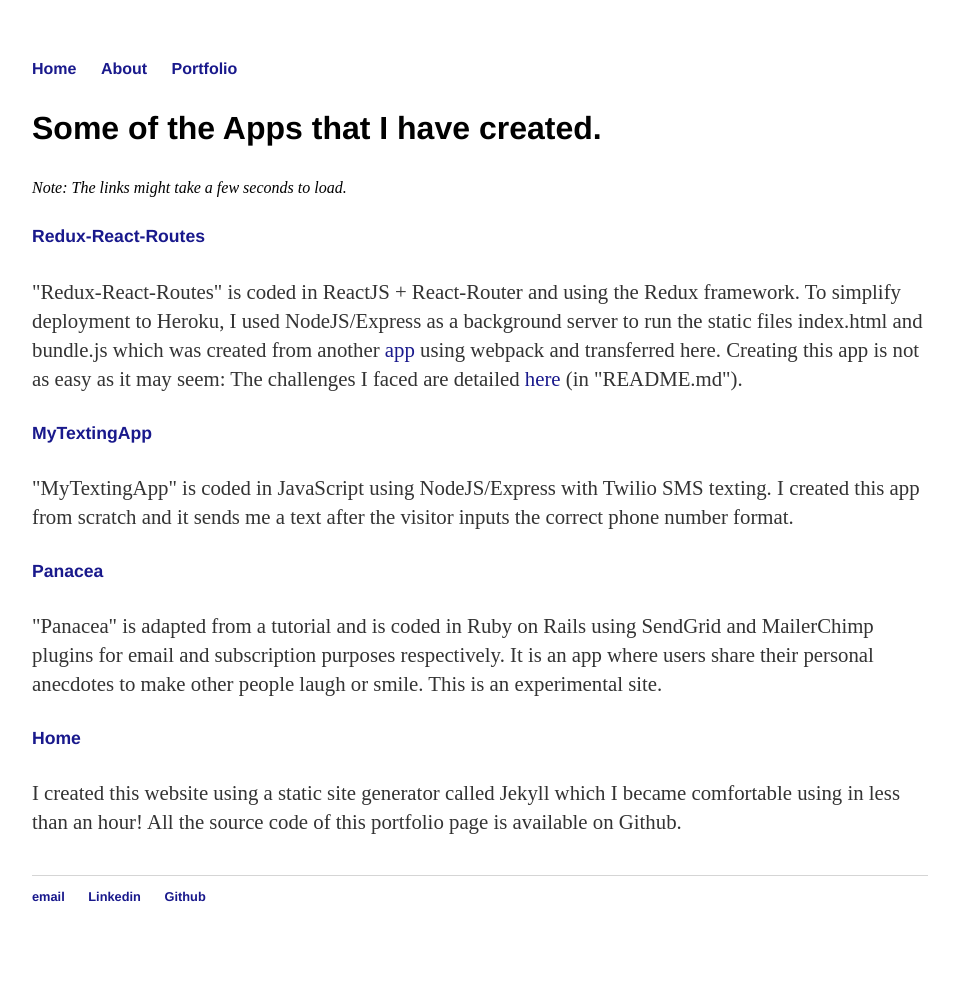
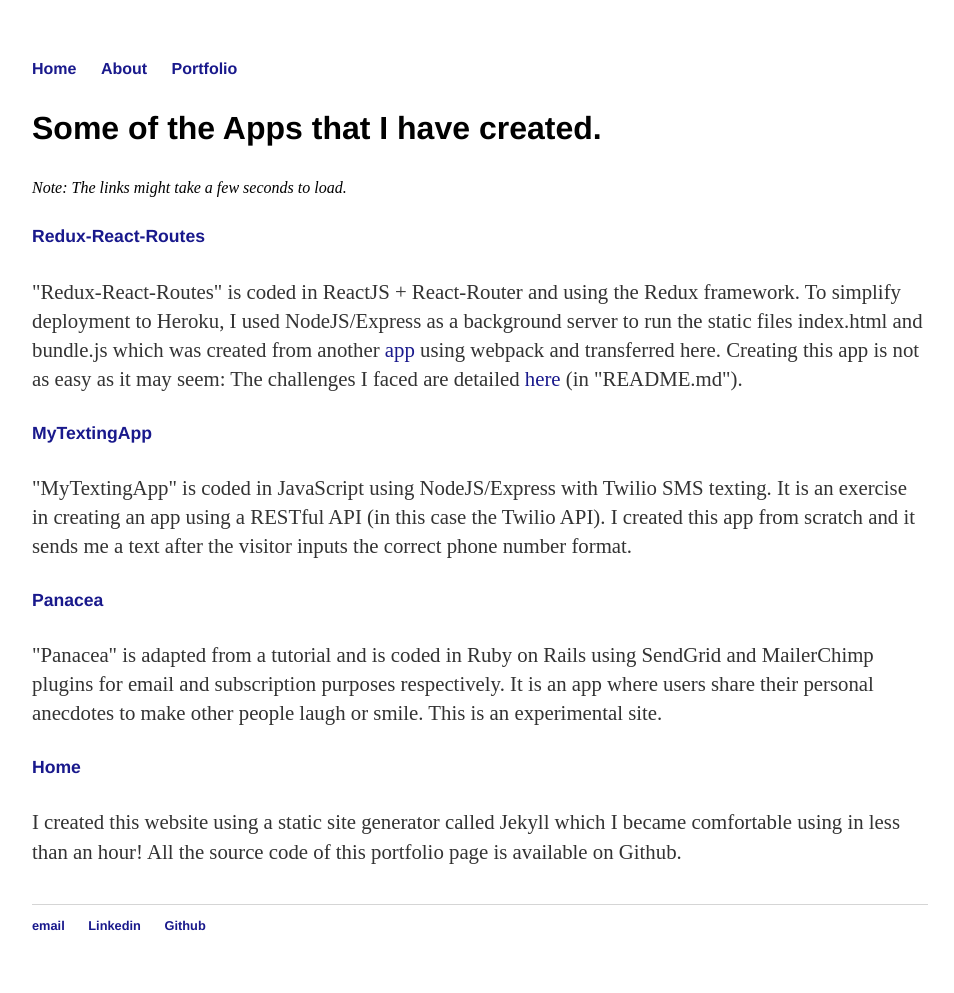
Before and after one commit to rodstaff/rodstaff.github.io, a Jekyll site: the page built from portfolio/index.html, in a window 1280 px wide. Shown: the whole page, without its empty margins (160-1114 px from the left). Built offline with Jekyll 4.4.1, drawn with Linux system fonts in a browser that asks for light colours; before the commit the page ends 964 px from its top, so only the background shows below that.

Commit message:
modified portfolio view

```diff
--- a/portfolio/index.html
+++ b/portfolio/index.html
@@ -12,7 +12,7 @@
 
 	     <h5><a href="https://mytextingapp.herokuapp.com/" target="_blank">MyTextingApp</a></h5>
 
-	     <p>"MyTextingApp" is coded in JavaScript using NodeJS/Express with Twilio SMS texting.  I created this app from scratch and it sends me a text after the visitor inputs the correct phone number format.</p>
+	     <p>"MyTextingApp" is coded in JavaScript using NodeJS/Express with Twilio SMS texting.  It is an exercise in creating an app using a RESTful API (in this case the Twilio API).  I created this app from scratch and it sends me a text after the visitor inputs the correct phone number format.</p>
 
 	     <h5><a href="https://appnewsletter.herokuapp.com/" target="_blank">Panacea</a></h5>
 
```
